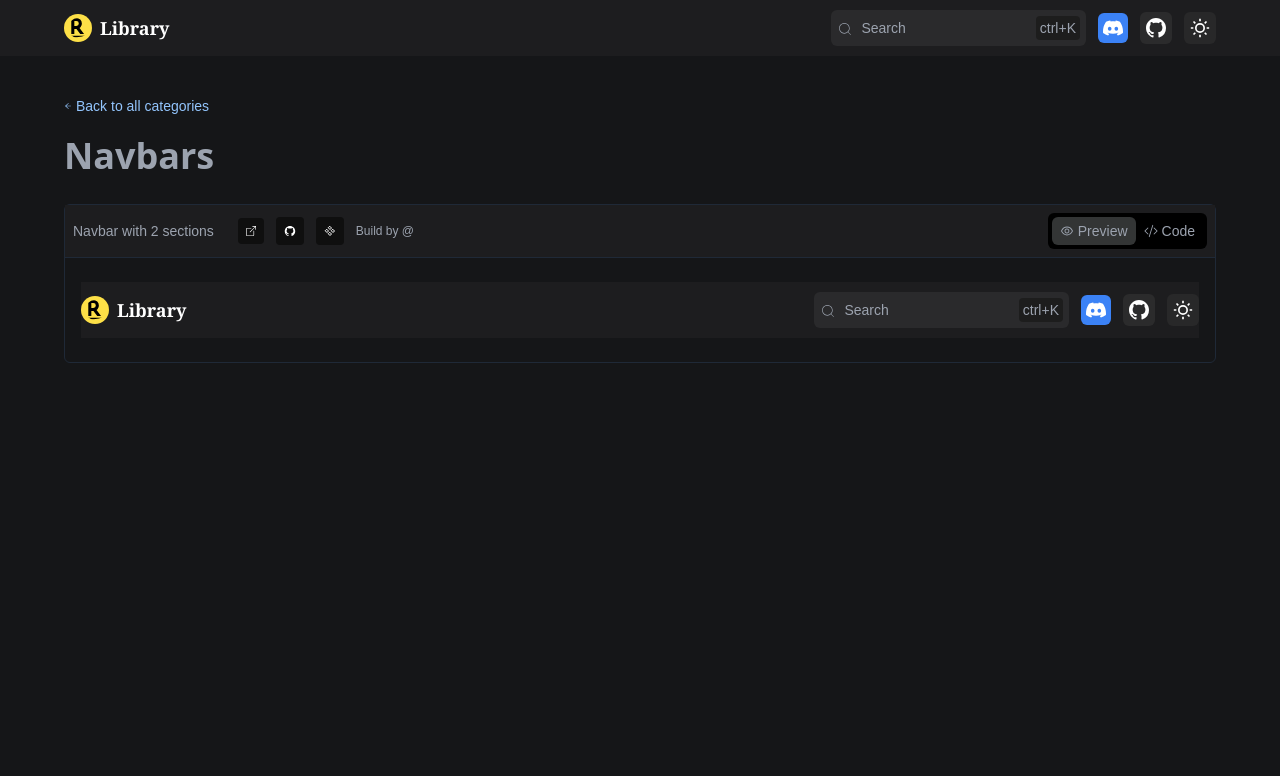
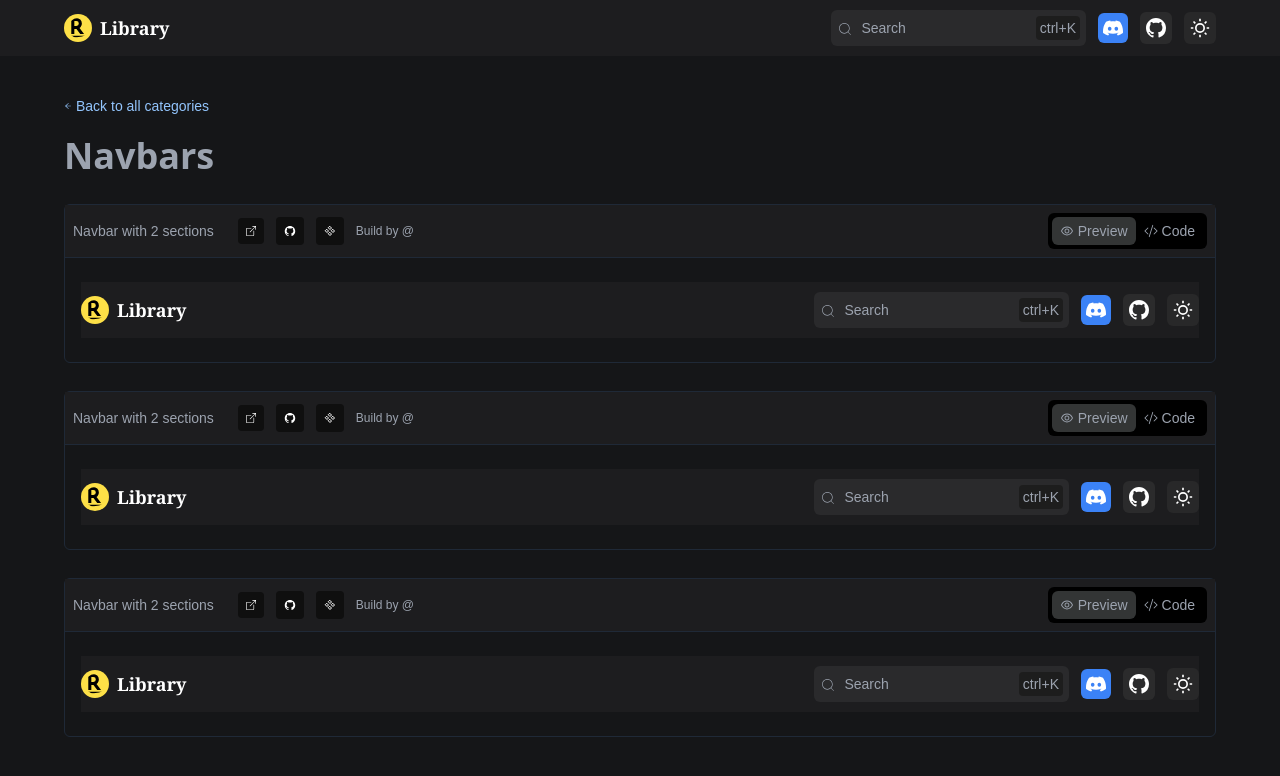
Before and after one commit to al-Reza89/scalable-architecture, a Next.js app: page /category/headers in a window 1280 px wide. Shown: the top 776 px of the page. Built offline with nearby package versions, Linux system fonts and the light colour scheme.

Commit message:
refactor: dynamic header with props drilling

```diff
--- a/src/components/ApplicationUi/AllNavbars.tsx
+++ b/src/components/ApplicationUi/AllNavbars.tsx
@@ -1,31 +1,14 @@
-import reducer from "@/hooks/ButtonHooks";
-import React, { useReducer, useState } from "react";
-import { AiFillGithub, AiOutlineArrowLeft, AiOutlineEye } from "react-icons/ai";
-import { BsBoxArrowUpRight, BsCodeSlash } from "react-icons/bs";
-import { TbComponents } from "react-icons/tb";
-import ReflexCard from "./ReflexCard";
-import ShowCode from "./ShowCode";
+import { AiOutlineArrowLeft } from 'react-icons/ai';
+import Headers1 from '../AllHeaders/Headers1';
+import ShowNavbar from './ShowNavbar';
 
-const initialState = {
-  previewButton: true,
-  codeButton: false,
+const componentsObjects = {
+  components1: <Headers1 />,
+  compnents2: <Headers1 />,
+  compnents3: <Headers1 />,
 };
 
 const AllNavbars = () => {
-  const [state, dispatch] = useReducer(reducer, initialState);
-
-  console.log(state.codeButton);
-
-  const handleButton = (buttonName: string) => {
-    // console.log(buttonName);
-
-    if (buttonName === "previewButton" && !state.previewButton) {
-      dispatch({ type: "ACTIVE_PREVIEW" });
-    } else if (buttonName === "codeButton" && !state.codeButton) {
-      dispatch({ type: "ACTIVE_CODE" });
-    }
-  };
-
   return (
     <div>
       <div>
@@ -36,65 +19,10 @@ const AllNavbars = () => {
         <span className="text-4xl font-extrabold  font-sans text-gray-400 ">
           Navbars
         </span>
-        <div className="mt-7 border border-gray-800 rounded-md ">
-          <div className="flex justify-between border-b border-gray-800 px-2 py-2 bg-[rgb(29,29,31)] text-gray-400 text-sm font-thin items-center ">
-            <div className="flex gap-6 items-center justify-center  ">
-              <span>Navbar with 2 sections</span>
-              <div className="flex gap-3 justify-center items-center ">
-                <div className="p-2 bg-[rgb(15,15,15)] rounded ">
-                  <BsBoxArrowUpRight
-                    className="h-[10px]  w-[10px] text-white "
-                    color="white"
-                  />
-                </div>
-                <div className="p-2 bg-[rgb(15,15,15)] rounded ">
-                  <AiFillGithub
-                    className="h-3  w-3 text-gray-300 "
-                    color="white"
-                  />
-                </div>
-                <div className="p-2 bg-[rgb(15,15,15)] rounded ">
-                  <TbComponents
-                    className="h-3  w-3 text-gray-300 "
-                    color="white"
-                  />
-                </div>
-                <span className="text-xs">Build by @</span>
-              </div>
-            </div>
-            <div className="flex py-1 px-1  bg-black  justify-center rounded-md ">
-              <div
-                className={` ${
-                  state.previewButton && "bg-[rgb(51,53,53)]"
-                } transition duration-300  px-2 py-1 rounded-md cursor-pointer  `}
-              >
-                <div
-                  className={` flex justify-center items-center gap-1   `}
-                  onClick={() => handleButton("previewButton")}
-                >
-                  <AiOutlineEye />
-                  <span>Preview</span>
-                </div>
-              </div>
-              <div
-                className={` ${
-                  state.codeButton && "bg-[rgb(51,53,53)]"
-                } transition duration-300  px-2 py-1 rounded-md  cursor-pointer`}
-              >
-                <div
-                  className={`flex justify-center items-center gap-1 `}
-                  onClick={() => handleButton("codeButton")}
-                >
-                  <BsCodeSlash />
-                  <span>Code</span>
-                </div>
-              </div>
-            </div>
-          </div>
-
-          <div className="px-4">
-            {state.previewButton ? <ReflexCard /> : <ShowCode />}
-          </div>
+        <div>
+          {Object.entries(componentsObjects).map(([key, value]) => (
+            <ShowNavbar key={key} component={value} />
+          ))}
         </div>
       </div>
     </div>
--- a/src/components/ApplicationUi/ReflexCard.tsx
+++ b/src/components/ApplicationUi/ReflexCard.tsx
@@ -1,12 +1,11 @@
-import React from "react";
-import Headers1 from "../AllHeaders/Headers1";
+export interface IReflexCard {
+  component: any;
+}
 
-const ReflexCard = () => {
-  return (
-    <div className="w-full mx-auto my-6  ">
-      <Headers1 />
-    </div>
-  );
+const ReflexCard: React.FC<IReflexCard> = ({ component }) => {
+  console.log({ component: component.type });
+
+  return <div className="w-full mx-auto my-6  ">{component}</div>;
 };
 
 export default ReflexCard;
--- /dev/null
+++ b/src/components/ApplicationUi/ShowNavbar.tsx
@@ -0,0 +1,105 @@
+import reducer from '@/hooks/ButtonHooks';
+import { useReducer } from 'react';
+import { AiFillGithub, AiOutlineEye } from 'react-icons/ai';
+import { BsBoxArrowUpRight, BsCodeSlash } from 'react-icons/bs';
+import { TbComponents } from 'react-icons/tb';
+import ReflexCard from './ReflexCard';
+import ShowCode from './ShowCode';
+
+const initialState = {
+  previewButton: true,
+  codeButton: false,
+};
+
+export interface IShowNavbar {
+  component: any;
+}
+
+const ShowNavbar: React.FC<IShowNavbar> = ({ component }) => {
+  const [state, dispatch] = useReducer(reducer, initialState);
+
+  // console.log({ component: component.type });
+
+  // console.log(state.codeButton);
+
+  const handleButton = (buttonName: string) => {
+    // console.log(buttonName);
+
+    if (buttonName === 'previewButton' && !state.previewButton) {
+      dispatch({ type: 'ACTIVE_PREVIEW' });
+    } else if (buttonName === 'codeButton' && !state.codeButton) {
+      dispatch({ type: 'ACTIVE_CODE' });
+    }
+  };
+
+  return (
+    <div>
+      <div className="mt-7 border border-gray-800 rounded-md ">
+        <div className="flex justify-between border-b border-gray-800 px-2 py-2 bg-[rgb(29,29,31)] text-gray-400 text-sm font-thin items-center ">
+          <div className="flex gap-6 items-center justify-center  ">
+            <span>Navbar with 2 sections</span>
+            <div className="flex gap-3 justify-center items-center ">
+              <div className="p-2 bg-[rgb(15,15,15)] rounded ">
+                <BsBoxArrowUpRight
+                  className="h-[10px]  w-[10px] text-white "
+                  color="white"
+                />
+              </div>
+              <div className="p-2 bg-[rgb(15,15,15)] rounded ">
+                <AiFillGithub
+                  className="h-3  w-3 text-gray-300 "
+                  color="white"
+                />
+              </div>
+              <div className="p-2 bg-[rgb(15,15,15)] rounded ">
+                <TbComponents
+                  className="h-3  w-3 text-gray-300 "
+                  color="white"
+                />
+              </div>
+              <span className="text-xs">Build by @</span>
+            </div>
+          </div>
+          <div className="flex py-1 px-1  bg-black  justify-center rounded-md ">
+            <div
+              className={` ${
+                state.previewButton && 'bg-[rgb(51,53,53)]'
+              } transition duration-300  px-2 py-1 rounded-md cursor-pointer  `}
+            >
+              <div
+                className={` flex justify-center items-center gap-1   `}
+                onClick={() => handleButton('previewButton')}
+              >
+                <AiOutlineEye />
+                <span>Preview</span>
+              </div>
+            </div>
+            <div
+              className={` ${
+                state.codeButton && 'bg-[rgb(51,53,53)]'
+              } transition duration-300  px-2 py-1 rounded-md  cursor-pointer`}
+            >
+              <div
+                className={`flex justify-center items-center gap-1 `}
+                onClick={() => handleButton('codeButton')}
+              >
+                <BsCodeSlash />
+                <span>Code</span>
+              </div>
+            </div>
+          </div>
+        </div>
+
+        <div className="px-4">
+          {state.previewButton ? (
+            <ReflexCard component={component} />
+          ) : (
+            <ShowCode />
+          )}
+        </div>
+      </div>
+    </div>
+  );
+};
+
+export default ShowNavbar;
--- a/src/components/HomePage.tsx
+++ b/src/components/HomePage.tsx
@@ -1,15 +1,9 @@
-// import CodePreview from "./test/CodePreview";
 import InputBox from './InputBox';
-// import StickyNavbar from "./test/Navbar";
-// import Slider from "./test/Slider";
 
 const HomePage = () => {
   return (
     <div>
-      {/* <StickyNavbar />
-      <Slider /> */}
       <InputBox />
-      {/* <CodePreview /> */}
     </div>
   );
 };
```
